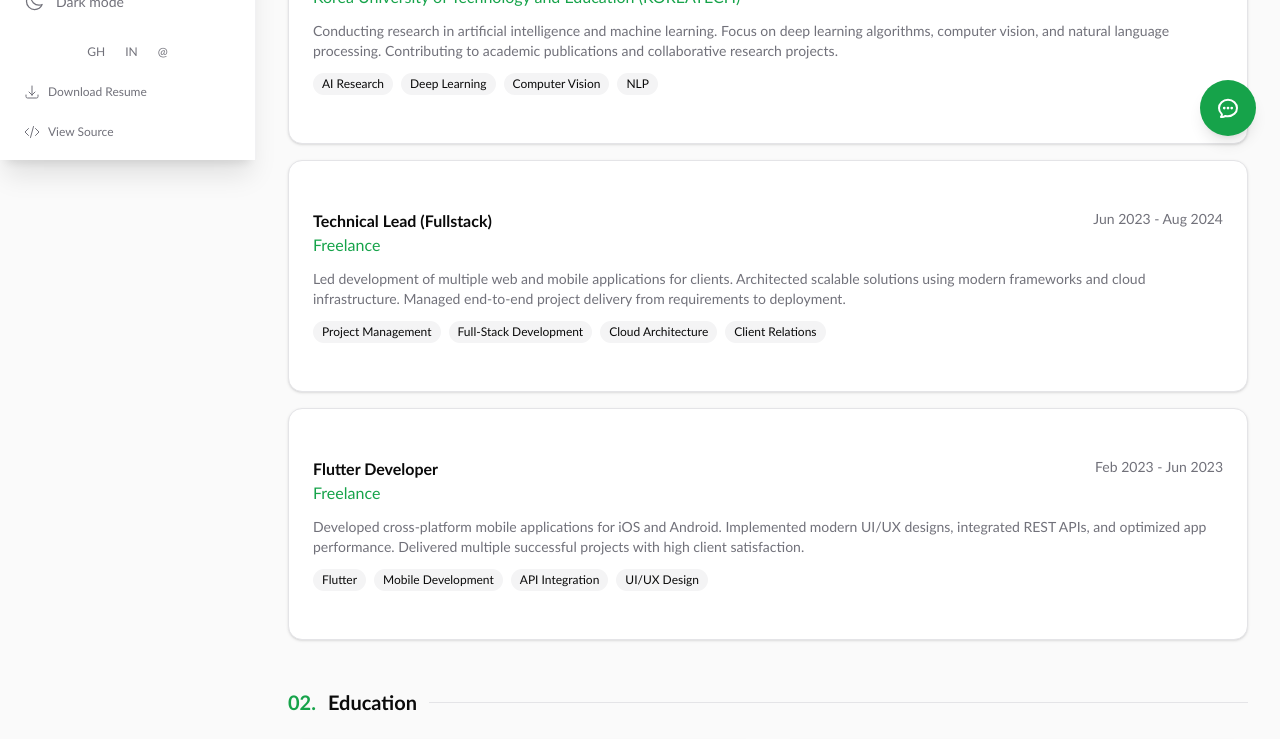
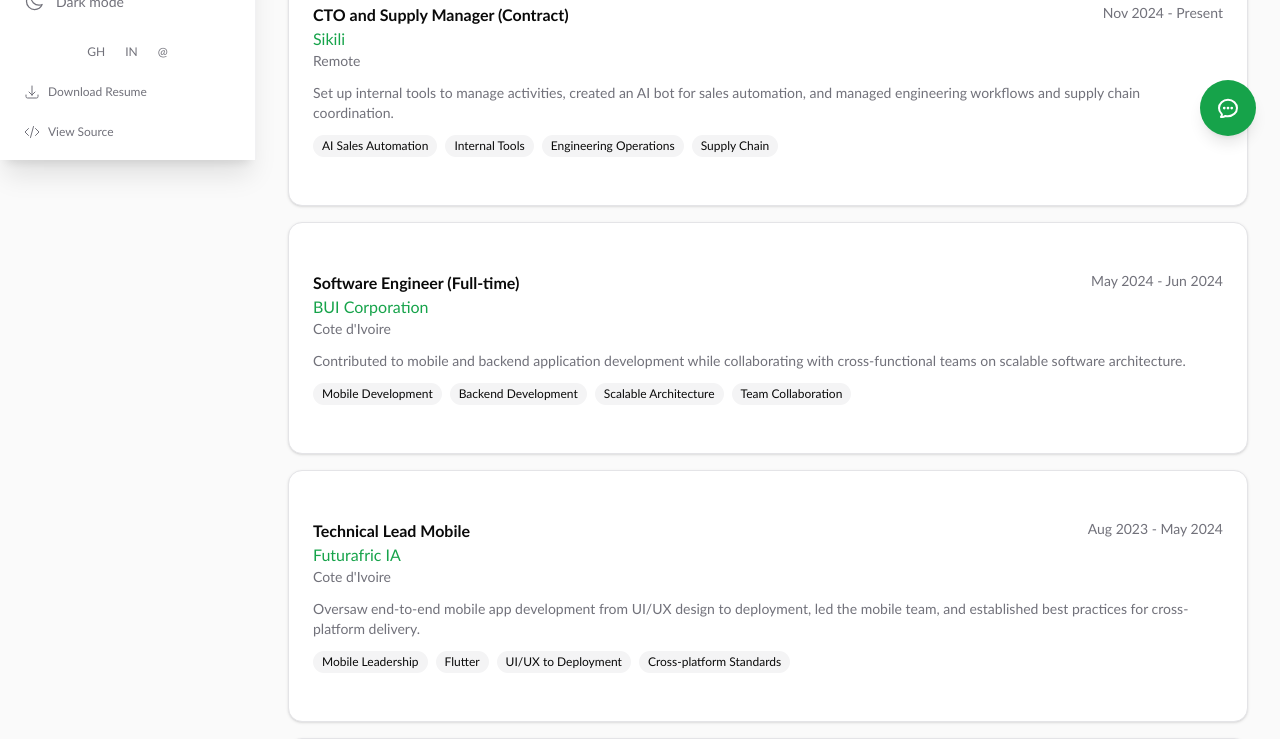
Before and after one commit to Salomondiei08/portfolio, a Next.js app: page /about in a window 1280 px wide. Shown: the part 640-1379 px from the top of the page. Built offline with nearby package versions, Linux system fonts and the light colour scheme.

Commit message:
chore: update profesionnal experience section

```diff
--- a/src/app/about/page.tsx
+++ b/src/app/about/page.tsx
@@ -25,28 +25,40 @@
 
 const experience = [
   {
-    role: "Research Assistant",
-    company: "Korea University of Technology and Education (KOREATECH)",
-    period: "Sep 2024 - Present",
+    role: "CTO and Supply Manager (Contract)",
+    company: "Sikili",
+    period: "Nov 2024 - Present",
+    location: "Remote",
     description:
-      "Conducting research in artificial intelligence and machine learning. Focus on deep learning algorithms, computer vision, and natural language processing. Contributing to academic publications and collaborative research projects.",
-    highlights: ["AI Research", "Deep Learning", "Computer Vision", "NLP"],
+      "Set up internal tools to manage activities, created an AI bot for sales automation, and managed engineering workflows and supply chain coordination.",
+    highlights: ["AI Sales Automation", "Internal Tools", "Engineering Operations", "Supply Chain"],
   },
   {
-    role: "Technical Lead (Fullstack)",
-    company: "Freelance",
-    period: "Jun 2023 - Aug 2024",
+    role: "Software Engineer (Full-time)",
+    company: "BUI Corporation",
+    period: "May 2024 - Jun 2024",
+    location: "Cote d'Ivoire",
     description:
-      "Led development of multiple web and mobile applications for clients. Architected scalable solutions using modern frameworks and cloud infrastructure. Managed end-to-end project delivery from requirements to deployment.",
-    highlights: ["Project Management", "Full-Stack Development", "Cloud Architecture", "Client Relations"],
+      "Contributed to mobile and backend application development while collaborating with cross-functional teams on scalable software architecture.",
+    highlights: ["Mobile Development", "Backend Development", "Scalable Architecture", "Team Collaboration"],
   },
   {
-    role: "Flutter Developer",
-    company: "Freelance",
-    period: "Feb 2023 - Jun 2023",
+    role: "Technical Lead Mobile",
+    company: "Futurafric IA",
+    period: "Aug 2023 - May 2024",
+    location: "Cote d'Ivoire",
     description:
-      "Developed cross-platform mobile applications for iOS and Android. Implemented modern UI/UX designs, integrated REST APIs, and optimized app performance. Delivered multiple successful projects with high client satisfaction.",
-    highlights: ["Flutter", "Mobile Development", "API Integration", "UI/UX Design"],
+      "Oversaw end-to-end mobile app development from UI/UX design to deployment, led the mobile team, and established best practices for cross-platform delivery.",
+    highlights: ["Mobile Leadership", "Flutter", "UI/UX to Deployment", "Cross-platform Standards"],
+  },
+  {
+    role: "Junior Software Engineer",
+    company: "Casys Technologies",
+    period: "Oct 2021 - Feb 2022",
+    location: "Cote d'Ivoire",
+    description:
+      "Developed a CLI tool to automate smart card encoding with JavaCard and Batch, improving process speed by 300%.",
+    highlights: ["JavaCard", "Batch", "CLI Automation", "Process Optimization"],
   },
 ];
 
@@ -77,12 +89,12 @@
   "GKS (Korean Government Scholarship) Recipient - 2024",
   "1st Place - Gorange 5G Hackathon - 2022",
   "Top 10 - GDG DevFest Hackathon - 2022",
-  "1st Place - Djamo x Epitech Hackathon - 2022",
   "10,000 Codeurs Ambassador - 2021",
 ];
 
 const skills = {
   languages: ["Python", "Dart", "JavaScript", "TypeScript", "Java", "C#", "SQL"],
+  "spoken languages": ["French", "English", "Korean"],
   frameworks: ["Flutter", "FastAPI", "Vue.js", "Express.js", ".NET"],
   databases: ["MongoDB", "PostgreSQL", "MySQL", "Firebase"],
   tools: ["Docker", "Terraform", "GCP", "Git"],
@@ -126,6 +138,9 @@
             and cloud architecture as a Google Cloud Certified Associate Cloud Engineer.
           </p>
           <p className="text-muted-foreground leading-relaxed">
+            I speak French, English, and Korean.
+          </p>
+          <p className="text-muted-foreground leading-relaxed">
             I&apos;m passionate about building innovative solutions that make a real impact.
             My hackathon wins and industry experience drive me to constantly push boundaries
             and explore new technologies.
@@ -167,6 +182,7 @@
                   <div>
                     <h3 className="font-semibold">{job.role}</h3>
                     <p className="text-primary">{job.company}</p>
+                    {job.location && <p className="text-sm text-muted-foreground">{job.location}</p>}
                   </div>
                   <p className="text-sm text-muted-foreground">{job.period}</p>
                 </div>
--- a/src/app/layout.tsx
+++ b/src/app/layout.tsx
@@ -22,9 +22,9 @@
     // Projects
     "Alladjai", "TourCI", "Helper AI", "ResiCar", "Sikili Platform",
     // Achievements
-    "Gorange 5G Hackathon Winner", "Djamo Epitech Hackathon",
+    "Gorange 5G Hackathon Winner",
     // Previous work
-    "Futurafric", "BUI Corporation", "Ebenyx Technologies",
+    "Futurafric", "BUI Corporation", "Casys Technologies",
     // Education background
     "Institut Ivoirien de Technologie", "Software Engineering Ivory Coast",
   ],
@@ -134,7 +134,6 @@
               ],
               award: [
                 "Gorange 5G Hackathon 1st Place",
-                "Djamo x Epitech Hackathon 1st Place",
                 "GDG DevFest Hackathon Top 10",
                 "Korean Government Scholarship (GKS) Recipient",
                 "Google Cloud Certified Associate Cloud Engineer",
--- a/src/components/portfolio/ChatWidget.tsx
+++ b/src/components/portfolio/ChatWidget.tsx
@@ -20,15 +20,15 @@
   projects:
     "My top projects are Autonomous AI Agent Researcher, TourCI (#2 tourism app in Cote d'Ivoire), and Help AI. Check the Projects page for details and links.",
   skills:
-    "Flutter, Python, FastAPI, Vue.js, Docker, and GCP. I'm a Google Cloud Certified Associate Cloud Engineer. I love building mobile apps and AI-powered solutions!",
+    "Flutter, Python, FastAPI, Vue.js, Docker, and GCP. I also speak French, English, and Korean. I'm a Google Cloud Certified Associate Cloud Engineer.",
   contact:
     "Reach me at salomondiei08@gmail.com or connect on LinkedIn/GitHub. Links are in the sidebar!",
   experience:
-    "I'm CTO at Sikili and previously was Technical Lead at Futurafric. I've worked with BUI Corporation, Ebenyx Technologies, and Casys Technologies.",
+    "I am CTO and Supply Manager (Contract) at Sikili. Previously, I was Software Engineer at BUI Corporation, Technical Lead Mobile at Futurafric IA, and Junior Software Engineer at Casys Technologies.",
   education:
     "Master's in AI at KOREATECH (current, GKS scholar) and Bachelor's in Software Engineering from Institut Ivoirien de Technologie in Côte d'Ivoire.",
   hackathon:
-    "I've won multiple hackathons! 1st place at Gorange 5G Hackathon and Djamo x Epitech. Also Top 10 at GDG DevFest!",
+    "I've won multiple hackathons: 1st place at Gorange 5G Hackathon and Top 10 at GDG DevFest.",
   default:
     "Interesting question! Feel free to explore the site or email me at salomondiei08@gmail.com for more info.",
 };
--- a/src/components/portfolio/Experience.tsx
+++ b/src/components/portfolio/Experience.tsx
@@ -4,22 +4,28 @@
 
 const experiences = [
   {
-    role: "Senior AI Engineer",
-    company: "Tech Company",
-    period: "2023 - Present",
-    description: "Leading development of LLM-based applications and ML infrastructure.",
+    role: "CTO and Supply Manager (Contract)",
+    company: "Sikili",
+    period: "Nov 2024 - Present",
+    description: "Built internal management tools and an AI sales automation bot while coordinating engineering workflows and supply chain operations.",
   },
   {
-    role: "ML Research Engineer",
-    company: "Research Lab",
-    period: "2021 - 2023",
-    description: "Published research on multimodal learning and transformer architectures.",
+    role: "Software Engineer (Full-time)",
+    company: "BUI Corporation",
+    period: "May 2024 - Jun 2024",
+    description: "Contributed to mobile and backend development and collaborated on scalable software architecture.",
   },
   {
-    role: "AI Research Intern",
-    company: "AI Startup",
-    period: "2020 - 2021",
-    description: "Developed computer vision models for real-time object detection.",
+    role: "Technical Lead Mobile",
+    company: "Futurafric IA",
+    period: "Aug 2023 - May 2024",
+    description: "Led end-to-end mobile app delivery from UI/UX to production and established cross-platform best practices.",
+  },
+  {
+    role: "Junior Software Engineer",
+    company: "Casys Technologies",
+    period: "Oct 2021 - Feb 2022",
+    description: "Built a JavaCard and Batch CLI tool for smart-card encoding automation, improving process speed by 300%.",
   },
 ];
 
```
